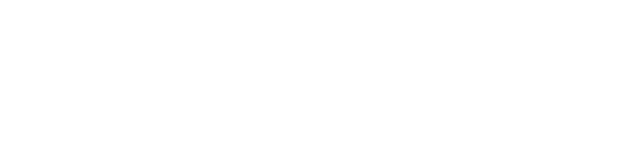
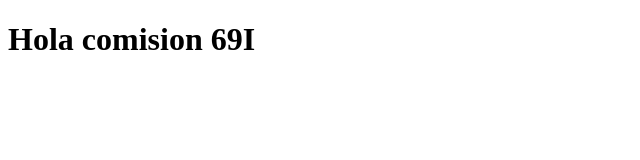
Before and after one commit to alevexler2/comision-69I, a plain HTML site: page index.html in a window 1280 px wide. Shown: the whole page, without its empty margins (0-640 px from the left). Drawn offline with Linux system fonts and the light colour scheme.

Commit message:
fix(index.html): se añadio una etiqueta h1 de acuerdo a los cambios solicitados

```diff
--- a/index.html
+++ b/index.html
@@ -6,7 +6,9 @@
   <title>Document</title>
 </head>
 <body>
-  <header></header>
+  <header>
+    <h1>Hola comision 69I</h1>
+  </header>
   <main></main>
   <footer></footer>
 </body>
```
